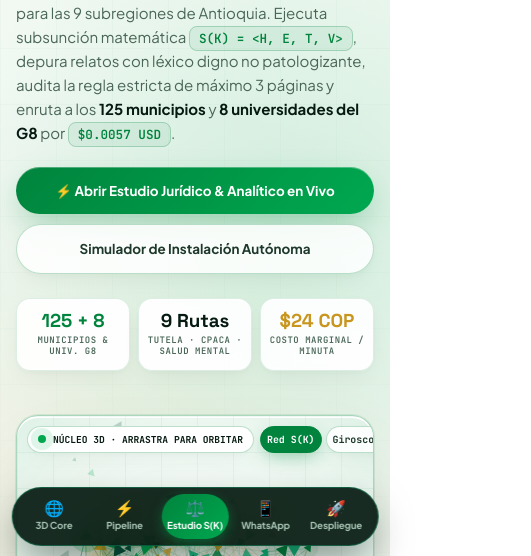
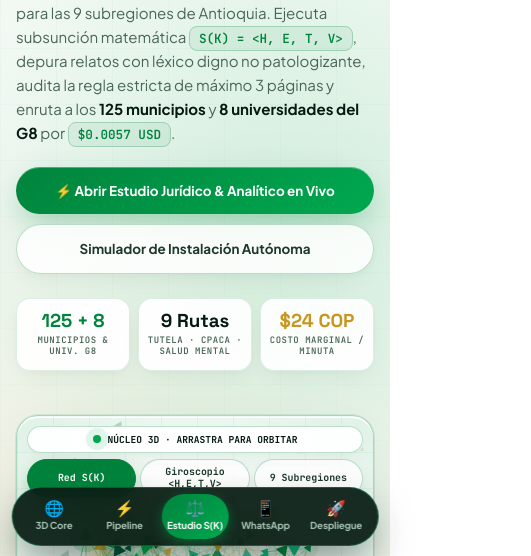
Before and after one commit to DOMINUSBABEL/justicia-whatsapp, a website: page public/index.html in a window 390 px wide. Shown: the part 288-844 px from the top of the page, 531 px wide, since content can reach past the window. Drawn offline with Linux system fonts and the light colour scheme; no server answers; animation ran at ten frames a second.

Commit message:
fix(styles): improve mobile responsiveness of studio layout and components

```diff
--- a/public/styles.css
+++ b/public/styles.css
@@ -1825,7 +1825,7 @@ section[id] {
   .deploy-interactive-shell,
   .install-stack,
   .studio-body {
-    grid-template-columns: 1fr;
+    grid-template-columns: minmax(0, 1fr);
   }
 
   .hero-canvas-stage {
@@ -1845,6 +1845,7 @@ section[id] {
 
   /* Studio Sidebar -> Horizontal Touch-Scrollable Pill Bar */
   .studio-sidebar {
+    min-width: 0;
     border-right: none;
     border-bottom: 1px solid var(--border-crystal);
     padding: 14px 16px;
@@ -1858,6 +1859,8 @@ section[id] {
   .studio-nav-list {
     display: flex;
     flex-direction: row;
+    min-width: 0;
+    max-width: 100%;
     overflow-x: auto;
     gap: 8px;
     padding-bottom: 4px;
@@ -1893,6 +1896,7 @@ section[id] {
   }
 
   .studio-workspace {
+    min-width: 0;
     max-height: none;
     overflow-y: visible;
     padding: 24px 20px;
@@ -2261,6 +2265,8 @@ section[id] {
     left: 10px;
     right: 10px;
     gap: 6px;
+    flex-direction: column;
+    align-items: stretch;
   }
 
   .canvas-hud-pill {
@@ -2270,17 +2276,20 @@ section[id] {
     padding: 5px 10px;
   }
 
-  .canvas-hud-top > div:last-child {
+  .canvas-mode-group {
     width: 100%;
-    display: flex;
+    display: grid;
+    grid-template-columns: repeat(3, minmax(0, 1fr));
     gap: 4px !important;
   }
 
   .canvas-mode-btn {
-    flex: 1;
+    min-width: 0;
     text-align: center;
     padding: 6px 6px;
     font-size: 0.62rem;
+    line-height: 1.25;
+    white-space: normal;
   }
 
   .canvas-hud-bottom {
```
